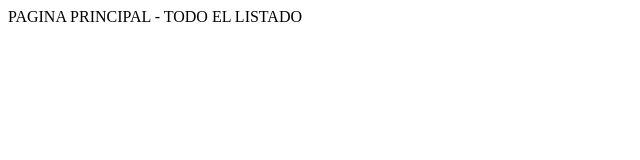
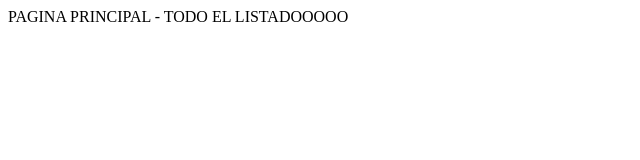
Before and after one commit to Mijaco/epitafios, a plain HTML site: page epitafio-rest/src/main/webapp/index.html in a window 1280 px wide. Shown: the full height of the page, 0-640 px from the left. Drawn offline with Linux system fonts and the light colour scheme.

Commit message:
Commit first

```diff
--- a/epitafio-rest/src/main/webapp/index.html
+++ b/epitafio-rest/src/main/webapp/index.html
@@ -2,7 +2,7 @@
 <html >
 
  <body>
-     PAGINA PRINCIPAL - TODO EL LISTADO
+     PAGINA PRINCIPAL - TODO EL LISTADOOOOO
 
 </body>
 </html>
```
